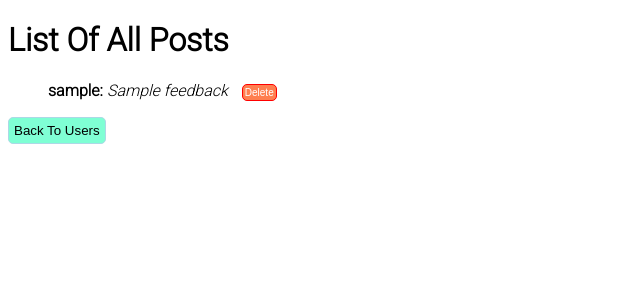
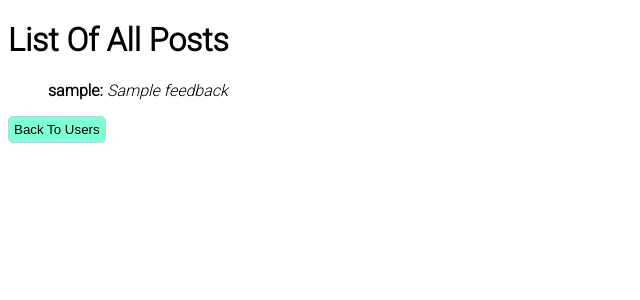
Before and after one commit to Emma-GX/flask-feedback, a Flask app: page /posts/all in a window 1280 px wide. Shown: the top 300 px of the page, without its empty margins (0-640 px from the left). Run offline with Flask 2, Linux system fonts and the light colour scheme; the visitor is signed in with stand-in values (Sample User, id 1); tables that the repository leaves empty hold one stand-in row (values such as "Sample post").

Commit message:
Puts delete buttons on the users page and fixes redirect issue

```diff
--- a/app.py
+++ b/app.py
@@ -144,7 +144,7 @@ def show_user_form(username):
             db.session.add(new_post)
             db.session.commit()
             flash('Post Created!', 'success')
-            return redirect('/posts/all')
+            return redirect(f"/users/{username}")
         return render_template(f"feedback.html", form=form, posts=all_posts)
     else:
         flash('Please Log In Before Trying To Access This Page!', 'danger')
@@ -166,7 +166,7 @@ def delete_feedback(id):
         db.session.commit()
         flash("Post Deleted", 'success')
 
-        return redirect("/posts/all")
+        return redirect(f"/users/{post.username}")
     flash("You Don't Have Permission To Delete This Post")
     return redirect("/posts/all")
 
--- a/static/style.css
+++ b/static/style.css
@@ -30,6 +30,17 @@ button.no_padding {
     display: inline;
     margin-left: 10px;
     padding: 2px;
+    font-size: 10px;
+    color: white;
+    background-color: coral;
+    border: 1px solid red;
+    border-radius: 5px;
+ }
+
+ button.no_margin {
+    display: inline;
+    padding: 2px;
+    margin-left: -15px;
     font-size: 10px;
     color: white;
     background-color: coral;
--- a/templates/all_feedback.html
+++ b/templates/all_feedback.html
@@ -10,11 +10,6 @@
         {% for post in posts %}
 		<li class="space">
             <b>{{post.username}}:</b> <i>{{ post.title }}</i>
-            {% if session['username'] == post.username %}
-            <form class="inline" action="/feedback/{{post.id}}/delete" method="POST">
-                <button class="no_padding" type="submit">Delete</button>
-            </form>
-            {% endif %}
         </li>
 		{% endfor %}
 	</ul>
--- a/templates/user.html
+++ b/templates/user.html
@@ -28,6 +28,11 @@
 				<button class="no_padding" type="submit">Edit</button>
 			</form>
 			{% endif %}
+			{% if session['username'] == post.username %}
+            <form class="inline" action="/feedback/{{post.id}}/delete" method="POST">
+                <button class="no_margin" type="submit">Delete</button>
+            </form>
+			{% endif %}
 		</li>
 		<li class="post">{{ post.content }}</li>
         {% endfor %}
```
